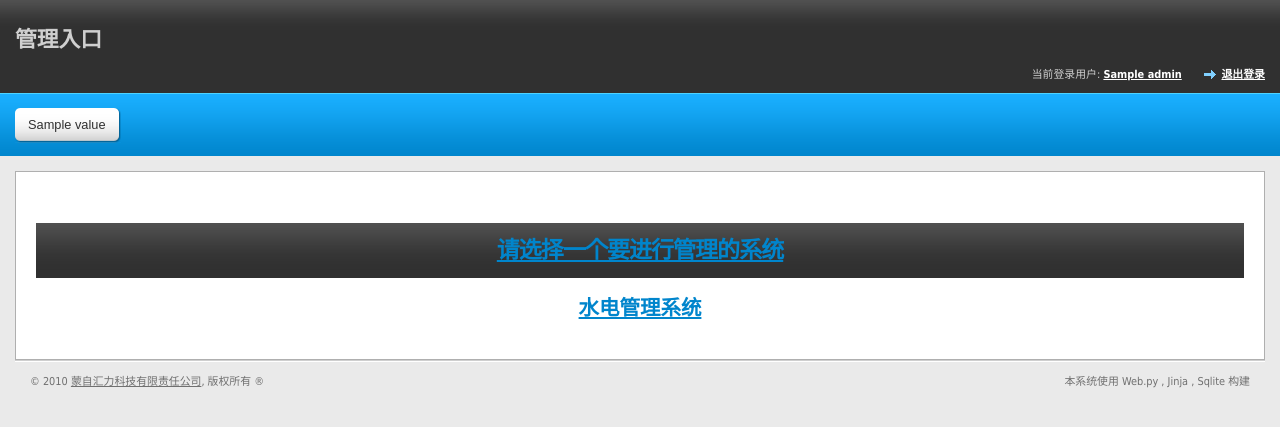
After one commit to enzoyang/is, a Python web app: template src/templates/account/entry.html in a window 1280 px wide. The commit adds this page. Shown: the top 427 px of the page. Run offline with Jinja, Linux system fonts and the light colour scheme; the template is opened without the code that fills it: most values are stand-ins (such as "Sample title", 1, 10 or a date in 2020).

Commit message:
管理入口完成。

```diff
--- a/src/templates/account/base.html
+++ b/src/templates/account/base.html
@@ -16,7 +16,7 @@
 <div id="main">
   <!-- Tray -->
   <div id="tray" class="box">
-    <p class="f-left box"><h2>{% block slogan %}{% endblock %}</h2></p>
+    <p class="f-left box"><h1>{% block slogan %}{% endblock %}</h1></p>
     <p class="f-right">当前登录用户: <strong><a href="#">{{ admin }}</a></strong> &nbsp;&nbsp;&nbsp;&nbsp;&nbsp; <strong><a href="/admin/logout/" id="logout">退出登录</a></strong></p>
   </div>
   <!--  /tray -->
--- /dev/null
+++ b/src/templates/account/entry.html
@@ -0,0 +1,10 @@
+{% extends 'base.html' %}
+{% block title %}管理入口{% endblock %}
+{% block slogan %}管理入口{% endblock %}
+{% block content %}
+<div class="t-center">
+
+<p id="btn-create" class="box"><a href="#"><h1>请选择一个要进行管理的系统</h1></a></p>
+    <a href="/expense"><h2>水电管理系统</h2></a>
+</div>
+{% endblock %}
```
Also changed, not shown: src/account.py (+12 -18 lines), src/data/session.db.
